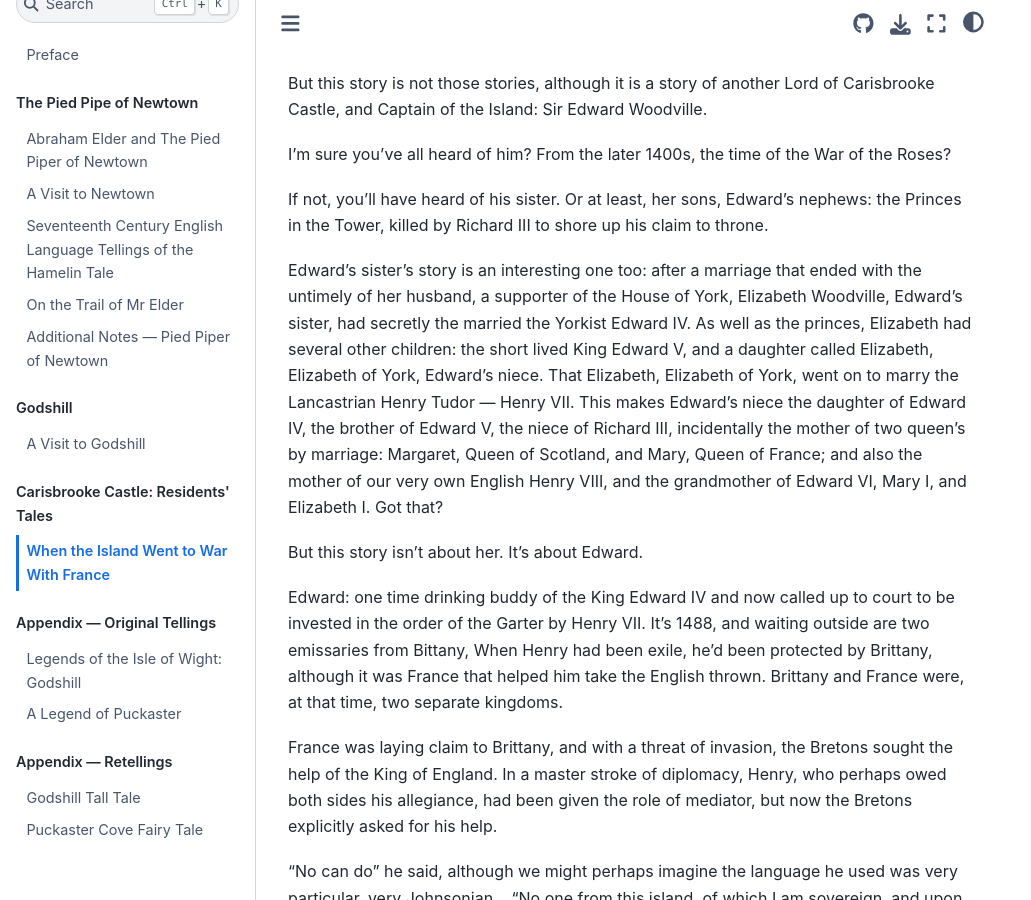
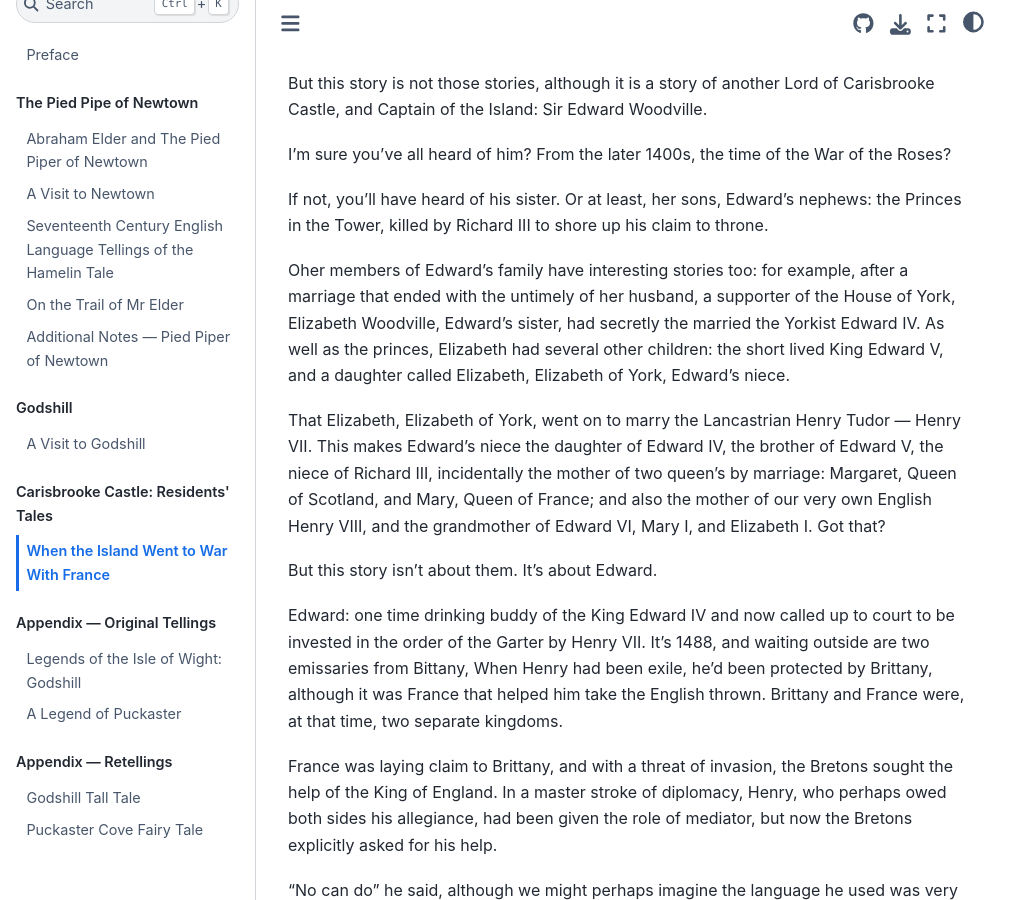
Before and after one commit to psychemedia/island-storynotes, a Jupyter Book: the page built from edward-woodville.md, in a window 1280 px wide and 900 px high, scrolled down 607 px. Shown: the whole window, without its empty margins (0-1031 px from the left). Built offline with Jupyter Book 1.0.4 settings and Sphinx 7.4.7 and the Sphinx Book theme 1.1.4, drawn with Linux system fonts in a browser that asks for light colours.

Commit message:
Update edward-woodville.md

```diff
--- a/edward-woodville.md
+++ b/edward-woodville.md
@@ -14,9 +14,11 @@ I'm sure you've all heard of him? From the later 1400s, the time of the War of t
 
 If not, you'll have heard of his sister. Or at least, her sons, Edward's nephews: the Princes in the Tower, killed by Richard III to shore up his claim to throne.
 
-Edward's sister's story is an interesting one too: after a marriage that ended with the untimely of her husband, a supporter of the House of York, Elizabeth Woodville, Edward's sister, had secretly the married the Yorkist Edward IV. As well as the princes, Elizabeth had several other children: the short lived King Edward V, and a daughter called Elizabeth, Elizabeth of York, Edward's niece. That Elizabeth, Elizabeth of York, went on to marry the Lancastrian Henry Tudor — Henry VII. This makes Edward's niece the daughter of Edward IV, the brother of Edward V, the niece of Richard III, incidentally the mother of two queen's by marriage: Margaret, Queen of Scotland, and Mary, Queen of France; and also the mother of our very own English Henry VIII, and the grandmother of Edward VI, Mary I, and Elizabeth I. Got that?
+Oher members of Edward's family have interesting stories too: for example, after a marriage that ended with the untimely of her husband, a supporter of the House of York, Elizabeth Woodville, Edward's sister, had secretly the married the Yorkist Edward IV. As well as the princes, Elizabeth had several other children: the short lived King Edward V, and a daughter called Elizabeth, Elizabeth of York, Edward's niece.
 
-But this story isn't about her. It's about Edward.
+That Elizabeth, Elizabeth of York, went on to marry the Lancastrian Henry Tudor — Henry VII. This makes Edward's niece the daughter of Edward IV, the brother of Edward V, the niece of Richard III, incidentally the mother of two queen's by marriage: Margaret, Queen of Scotland, and Mary, Queen of France; and also the mother of our very own English Henry VIII, and the grandmother of Edward VI, Mary I, and Elizabeth I. Got that?
+
+But this story isn't about them. It's about Edward.
 
 Edward: one time drinking buddy of the King Edward IV and now called up to court to be invested in the order of the Garter by Henry VII. It's 1488, and waiting outside are two emissaries from Bittany, When Henry had been exile, he'd been protected by Brittany, although it was France that helped him take the English thrown. Brittany and France were, at that time, two separate kingdoms.
 
```
